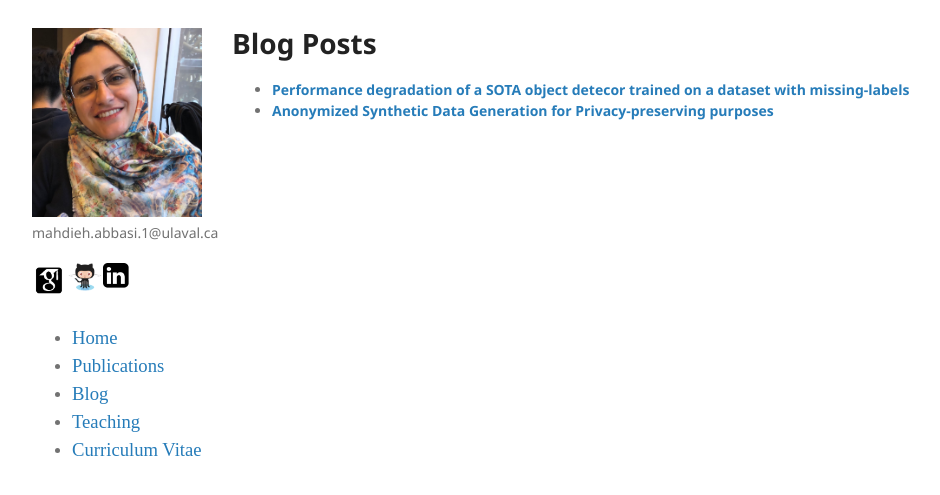
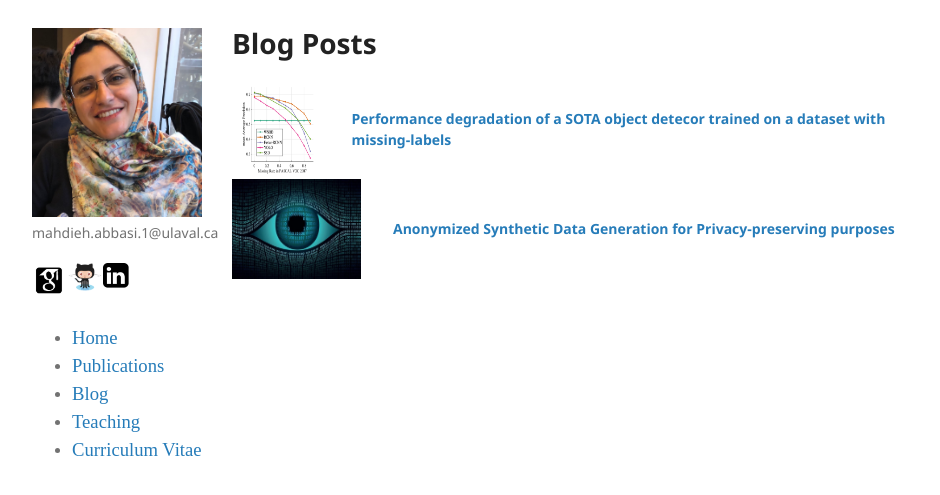
Before and after one commit to mahdaneh/mahdaneh.github.io, a Jekyll site: the page built from Blog.html, in a window 1280 px wide. Shown: the top 495 px of the page, without its empty margins (158-1098 px from the left). Built offline with Jekyll 4.4.1, drawn with Linux system fonts in a browser that asks for light colours.

Commit message:
update Blogs

```diff
--- a/Blog.html
+++ b/Blog.html
@@ -8,13 +8,28 @@ layout: default
   </head>
 <section>
   <h1> Blog Posts</h1>
-<ul>
-  <li>
+
+
+<div class="parent">
+<div class="img">
+<img width="100" height="100" style="vertical-align:middle" src="/Blogs/img_object_detector/missing-rate.png" />
+</div>
+<div class="text">
 <a href="/Blogs/Object_Detector.html"> <span style="font-weight: bold">Performance degradation of a SOTA object detecor trained on a dataset with missing-labels</a>
+</div>
+</div>
 
-  </li>
-    <li>
-      <a href="/Blogs/Data_anonymization_privacy.html"><b>Anonymized Synthetic Data Generation for Privacy-preserving purposes</b></a>
-  </li>
-</ul>
+
+
+<div class="parent">
+<div class="img">
+<img width="100" height="100" style="vertical-align:middle" src="/Blogs/img_data_privacy/icon_image.jpg" />
+</div>
+<div class="text">
+<a href="/Blogs/Data_anonymization_privacy.html"><b>Anonymized Synthetic Data Generation for Privacy-preserving purposes</b></a>
+</div>
+
+
+</div>
+
   </section>
```
Also changed, not shown: Blogs/Data_anonymization_privacy.html (+2 -7 lines), Blogs/img_data_privacy/icon_image.jpg (renamed from Blogs/icon_image.jpg), Blogs/img_data_privacy/medGAn.png (renamed from Blogs/medGAn.png), Blogs/img_data_privacy/synthetic_data.png (renamed from Blogs/synthetic_data.png), Blogs/img_object_detector/missing-rate.png (added), images/missing-rate.png (added).
